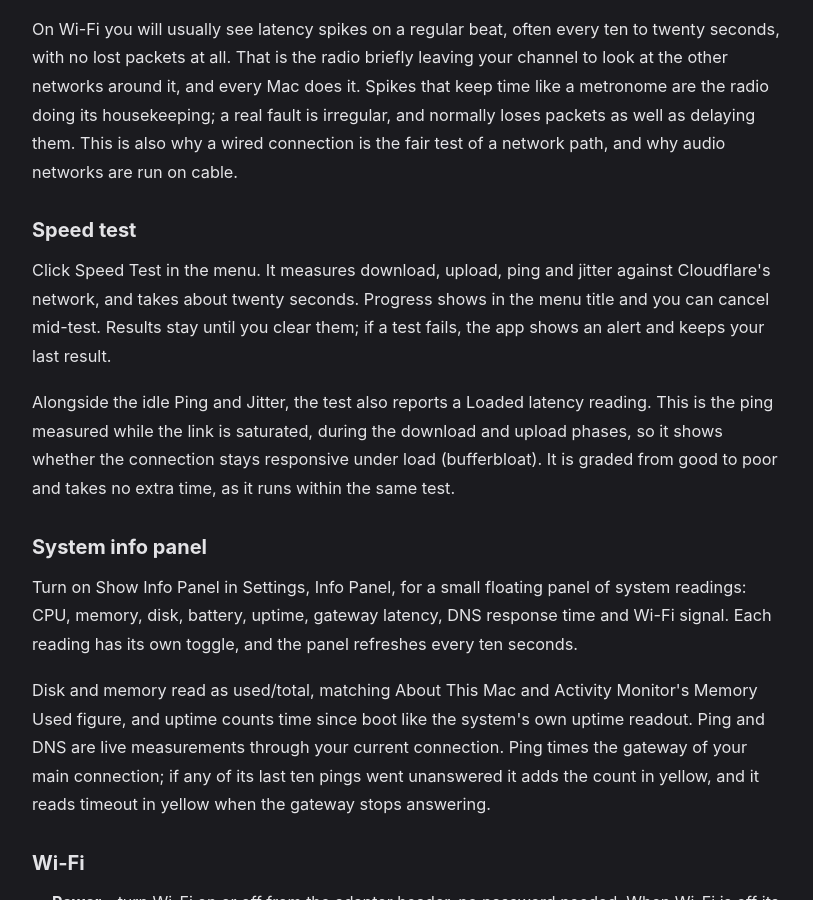
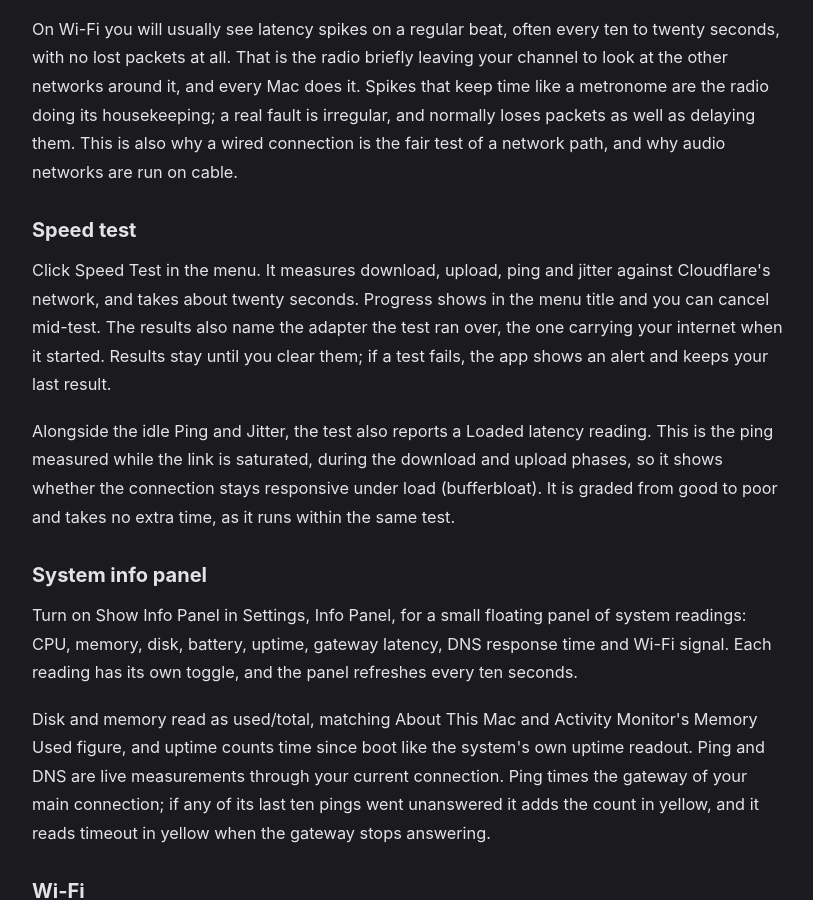
Before and after one commit to BSKapps/bskapps.github.io, a Jekyll site: the page articles/quicker-ip-guide/index.html, which Jekyll copies as it is, in a window 1280 px wide and 900 px high, scrolled down 6799 px. Shown: the whole window, without its empty margins (232-1045 px from the left). Built offline with Jekyll 4.4.1, drawn with Linux system fonts in a browser that asks for light colours.

Commit message:
Quicker IP guide: speed test results name the adapter

```diff
--- a/articles/quicker-ip-guide/index.html
+++ b/articles/quicker-ip-guide/index.html
@@ -125,7 +125,7 @@
             <p>On Wi-Fi you will usually see latency spikes on a regular beat, often every ten to twenty seconds, with no lost packets at all. That is the radio briefly leaving your channel to look at the other networks around it, and every Mac does it. Spikes that keep time like a metronome are the radio doing its housekeeping; a real fault is irregular, and normally loses packets as well as delaying them. This is also why a wired connection is the fair test of a network path, and why audio networks are run on cable.</p>
 
             <h2>Speed test</h2>
-            <p>Click Speed Test in the menu. It measures download, upload, ping and jitter against Cloudflare's network, and takes about twenty seconds. Progress shows in the menu title and you can cancel mid-test. Results stay until you clear them; if a test fails, the app shows an alert and keeps your last result.</p>
+            <p>Click Speed Test in the menu. It measures download, upload, ping and jitter against Cloudflare's network, and takes about twenty seconds. Progress shows in the menu title and you can cancel mid-test. The results also name the adapter the test ran over, the one carrying your internet when it started. Results stay until you clear them; if a test fails, the app shows an alert and keeps your last result.</p>
             <p>Alongside the idle Ping and Jitter, the test also reports a Loaded latency reading. This is the ping measured while the link is saturated, during the download and upload phases, so it shows whether the connection stays responsive under load (bufferbloat). It is graded from good to poor and takes no extra time, as it runs within the same test.</p>
 
             <h2>System info panel</h2>
```
